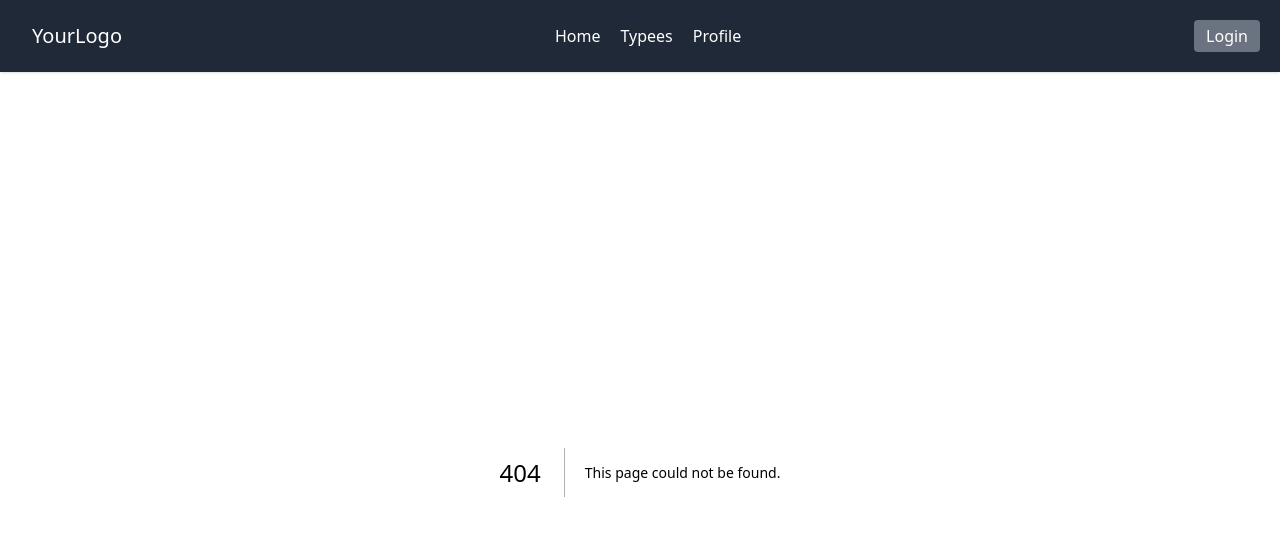
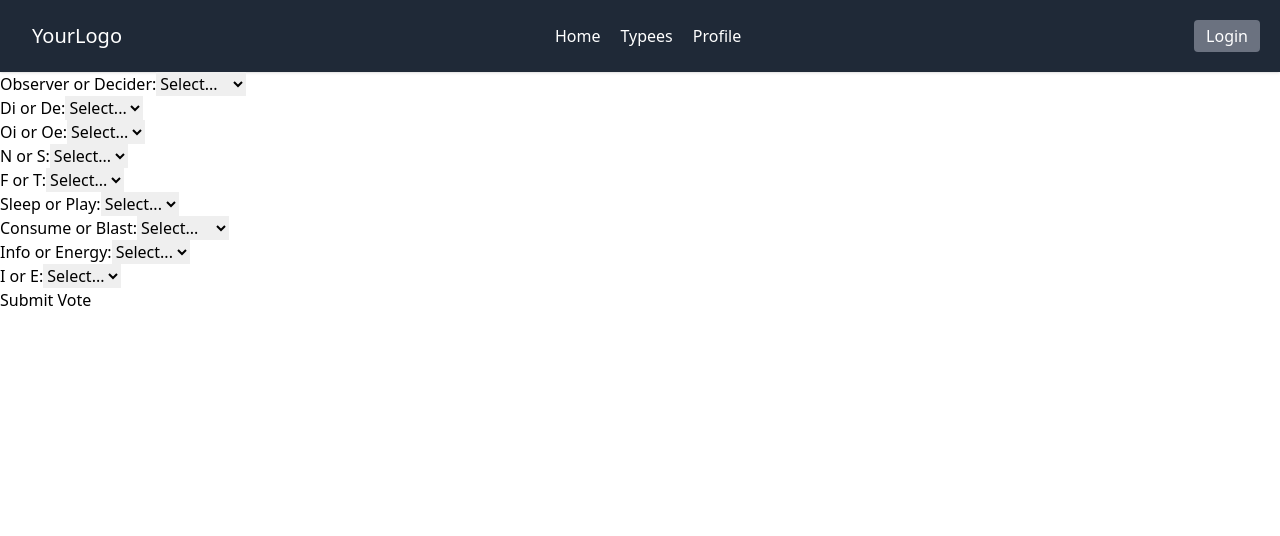
Before and after one commit to augustbonds/opsdb.lol, a Next.js app: page /typees/1/vote in a window 1280 px wide. Before the commit this address had no page. Shown: the top 536 px of the page. Built offline with nearby package versions, Linux system fonts and the light colour scheme.

Commit message:
Improve add typee form and add (broken) vote form

```diff
--- /dev/null
+++ b/app/api/typees/vote/route.ts
@@ -0,0 +1,44 @@
+import { ConsumeOrBlast, DiOrDe, FOrT, IOrE, InfoOrEnergy, NOrS, ObserverOrDecider, OiOrOe, PrismaClient, SleepOrPlay } from '@prisma/client';
+
+const prisma = new PrismaClient();
+
+interface VoteRequest {
+    typeeId: string;
+    observerOrDecider: string;
+    diOrDe: string;
+    oiOrOe: string;
+    nOrS: string;
+    fOrT: string;
+    sleepOrPlay: string;
+    consumeOrBlast: string;
+    infoOrEnergy: string;
+    iOrE: string;
+}
+
+export const POST = async function handler(req: Request, res: Response) {
+    const {
+        typeeId, observerOrDecider, diOrDe, oiOrOe, nOrS, fOrT,
+        sleepOrPlay, consumeOrBlast, infoOrEnergy, iOrE
+    } = await req.json() as VoteRequest;
+
+    try {
+        const vote = await prisma.vote.create({
+            data: {
+                typeeId,
+                observerOrDecider: observerOrDecider as ObserverOrDecider,
+                diOrDe: diOrDe as DiOrDe,
+                oiOrOe: oiOrOe as OiOrOe,
+                nOrS: nOrS as NOrS,
+                fOrT: fOrT as FOrT,
+                sleepOrPlay: sleepOrPlay as SleepOrPlay,
+                consumeOrBlast: consumeOrBlast as ConsumeOrBlast,
+                infoOrEnergy: infoOrEnergy as InfoOrEnergy,
+                iOrE: iOrE as IOrE,
+            },
+        });
+
+        return Response.json(vote);
+    } catch (error) {
+        return Response.json({ message: "There was a problem submitting your vote." }, { status: 400 });
+    }
+}
--- /dev/null
+++ b/app/components/TypeDirectory.tsx
@@ -0,0 +1,64 @@
+import Link from "next/link";
+import { useEffect, useState } from "react";
+import { Typee } from "../types/types";
+
+// If debounce is used elsewhere, consider moving it to a utilities file.
+function debounce(func: Function, wait: number) {
+  let timeout: NodeJS.Timeout;
+  return function executedFunction(...args: any) {
+    const later = () => {
+      clearTimeout(timeout);
+      func(...args);
+    };
+
+    clearTimeout(timeout);
+    timeout = setTimeout(later, wait);
+  };
+}
+
+export const TypeDirectory = () => {
+  const [typees, setTypees] = useState<Typee[]>([]);
+  const [searchQuery, setSearchQuery] = useState("");
+
+  useEffect(() => {
+    const fetchTypees = debounce((query: string) => {
+      fetch(`/api/typees?query=${query}`)
+        .then((response) => response.json())
+        .then((data: Typee[]) => setTypees(data));
+    }, 500); // Debounce delay in milliseconds
+
+    fetchTypees(searchQuery);
+  }, [searchQuery]);
+
+  return (
+    <div>
+      <h1>Typee Directory</h1>
+      <input
+        type="text"
+        placeholder="Search by name..."
+        value={searchQuery}
+        onChange={(e) => setSearchQuery(e.target.value)}
+      />
+      <table>
+        <thead>
+          <tr>
+            <th>Name</th>
+            <th>Added By</th>
+          </tr>
+        </thead>
+        <tbody>
+          {typees.map((typee) => (
+            <tr key={typee.id}>
+              <td>
+                <Link href={`/typees/${typee.id}`}>{typee.name}</Link>
+              </td>
+              <td>
+                {typee.createdBy.name}
+              </td>
+            </tr>
+          ))}
+        </tbody>
+      </table>
+    </div>
+  );
+};
--- a/app/components/addTypeeForm.tsx
+++ b/app/components/addTypeeForm.tsx
@@ -1,4 +1,4 @@
-"use client"
+"use client";
 import { useUser } from "@auth0/nextjs-auth0/client";
 import React, { useState, FormEvent } from "react";
 
@@ -36,15 +36,37 @@ const AddTypeeForm: React.FC = () => {
 
   return (
     <form onSubmit={handleSubmit}>
-      <label htmlFor="name">Typee Name:</label>
-      <input
-        type="text"
-        id="name"
-        value={name}
-        onChange={(e) => setName(e.target.value)}
-        required
-      />
-      <button type="submit">Add Typee</button>
+      <div className="md:flex md:items-center mb-6">
+        <div className="md:w-1/3">
+          <label
+            htmlFor="name"
+            className="block text-gray-500 font-bold md:text-right mb-1 md:mb-0 pr-4"
+          >
+            Typee Name
+          </label>
+        </div>
+        <div className="md:w-1/3">
+          <input
+            className="bg-gray-200 appearance-none border-2 border-gray-200 rounded w-full py-2 px-4 text-gray-700 leading-tight focus:outline-none focus:bg-white focus:border-purple-500"
+            id="name"
+            type="text"
+            placeholder="Who do you want to add?"
+            onChange={(e) => setName(e.target.value)}
+            required
+          ></input>
+        </div>
+      </div>
+      <div className="md:flex md:items-center">
+        <div className="md:w-1/3"></div>
+        <div className="md:w-2/3">
+          <button
+            className="shadow bg-purple-500 hover:bg-purple-400 focus:shadow-outline focus:outline-none text-white font-bold py-2 px-4 rounded"
+            type="submit"
+          >
+            Add Typee
+          </button>
+        </div>
+      </div>
     </form>
   );
 };
--- a/app/page.tsx
+++ b/app/page.tsx
@@ -2,6 +2,7 @@
 import Link from "next/link";
 import { useEffect, useState } from "react";
 import { Typee } from "./types/types";
+import { TypeDirectory } from "./components/TypeDirectory";
 
 export default function Home() {
   const [typees, setTypees] = useState<Typee[]>([]);
@@ -20,35 +21,7 @@ export default function Home() {
 
   return (
     <main>
-      <div>
-        <h1>Typee Directory</h1>
-        <input
-          type="text"
-          placeholder="Search by name..."
-          value={searchQuery}
-          onChange={(e) => setSearchQuery(e.target.value)}
-        />
-        <table>
-          <thead>
-            <tr>
-              <th>Name</th>
-              <th>Added By</th>
-            </tr>
-          </thead>
-          <tbody>
-            {typees.map((typee) => (
-              <tr key={typee.id}>
-                <td>
-                  <Link href={`/typees/${typee.id}`}>{typee.name}</Link>
-                </td>
-                <td>
-                  {typee.createdBy.name}
-                </td>
-              </tr>
-            ))}
-          </tbody>
-        </table>
-      </div>
+      <TypeDirectory></TypeDirectory>
     </main>
   );
 }
--- a/app/typees/[typeeId]/page.tsx
+++ b/app/typees/[typeeId]/page.tsx
@@ -1,10 +1,12 @@
+import Link from "next/link";
+
 export default function TypeePage({ params }: { params: { typeeId: string }}) {
-
   return (
     <div>
       <h1>Typee Details</h1>
       {/* Fetch and display the details of the typee using typeeId */}
       <p>Typee ID: {params.typeeId}</p>
+      <Link href={`/typees/${params.typeeId}/vote`}>Vote here!</Link>
     </div>
   );
 }
--- /dev/null
+++ b/app/typees/[typeeId]/vote/page.tsx
@@ -0,0 +1,159 @@
+// pages/typee/[typeeId]/vote.js or vote.tsx for TypeScript
+"use client";
+import React, { useState } from "react";
+
+const VoteForm = ({ params }: { params: { typeeId: string } }) => {
+  const typeeId = params.typeeId;
+  const [voteData, setVoteData] = useState({
+    observerOrDecider: "",
+    diOrDe: "",
+    oiOrOe: "",
+    nOrS: "",
+    fOrT: "",
+    sleepOrPlay: "",
+    consumeOrBlast: "",
+    infoOrEnergy: "",
+    iOrE: "",
+  });
+
+  const handleSubmit = async (e: React.FormEvent<HTMLFormElement>) => {
+    e.preventDefault();
+    const response = await fetch(`/api/typees/${typeeId}/vote`, {
+      method: "POST",
+      headers: {
+        "Content-Type": "application/json",
+      },
+      body: JSON.stringify({ ...voteData, typeeId }),
+    });
+
+    if (response.ok) {
+      console.log("Vote submitted successfully!");
+      // Redirect or show a success message
+    } else {
+      console.error("There was an error submitting the vote.");
+      // Handle errors or show an error message
+    }
+  };
+
+  const handleChange = (e: React.ChangeEvent<HTMLSelectElement>) => {
+    setVoteData({
+      ...voteData,
+      [e.target.name]: e.target.value,
+    });
+  };
+
+  // Form with inputs for each voting criteria
+  return (
+    <form onSubmit={handleSubmit}>
+      {/* ObserverOrDecider */}
+      <div>
+        <label htmlFor="observerOrDecider">Observer or Decider:</label>
+        <select
+          name="observerOrDecider"
+          onChange={handleChange}
+          value={voteData.observerOrDecider}
+        >
+          <option value="">Select...</option>
+          <option value="Observer">Observer</option>
+          <option value="Decider">Decider</option>
+        </select>
+      </div>
+
+      {/* DiOrDe */}
+      <div>
+        <label htmlFor="diOrDe">Di or De:</label>
+        <select name="diOrDe" onChange={handleChange} value={voteData.diOrDe}>
+          <option value="">Select...</option>
+          <option value="Di">Di</option>
+          <option value="De">De</option>
+        </select>
+      </div>
+
+      {/* OiOrOe */}
+      <div>
+        <label htmlFor="oiOrOe">Oi or Oe:</label>
+        <select name="oiOrOe" onChange={handleChange} value={voteData.oiOrOe}>
+          <option value="">Select...</option>
+          <option value="Oi">Oi</option>
+          <option value="Oe">Oe</option>
+        </select>
+      </div>
+
+      {/* NOrS */}
+      <div>
+        <label htmlFor="nOrS">N or S:</label>
+        <select name="nOrS" onChange={handleChange} value={voteData.nOrS}>
+          <option value="">Select...</option>
+          <option value="N">N</option>
+          <option value="S">S</option>
+        </select>
+      </div>
+
+      {/* FOrT */}
+      <div>
+        <label htmlFor="fOrT">F or T:</label>
+        <select name="fOrT" onChange={handleChange} value={voteData.fOrT}>
+          <option value="">Select...</option>
+          <option value="F">F</option>
+          <option value="T">T</option>
+        </select>
+      </div>
+
+      {/* SleepOrPlay */}
+      <div>
+        <label htmlFor="sleepOrPlay">Sleep or Play:</label>
+        <select
+          name="sleepOrPlay"
+          onChange={handleChange}
+          value={voteData.sleepOrPlay}
+        >
+          <option value="">Select...</option>
+          <option value="Sleep">Sleep</option>
+          <option value="Play">Play</option>
+        </select>
+      </div>
+
+      {/* ConsumeOrBlast */}
+      <div>
+        <label htmlFor="consumeOrBlast">Consume or Blast:</label>
+        <select
+          name="consumeOrBlast"
+          onChange={handleChange}
+          value={voteData.consumeOrBlast}
+        >
+          <option value="">Select...</option>
+          <option value="Consume">Consume</option>
+          <option value="Blast">Blast</option>
+        </select>
+      </div>
+
+      {/* InfoOrEnergy */}
+      <div>
+        <label htmlFor="infoOrEnergy">Info or Energy:</label>
+        <select
+          name="infoOrEnergy"
+          onChange={handleChange}
+          value={voteData.infoOrEnergy}
+        >
+          <option value="">Select...</option>
+          <option value="Info">Info</option>
+          <option value="Energy">Energy</option>
+        </select>
+      </div>
+
+      {/* IOrE */}
+      <div>
+        <label htmlFor="iOrE">I or E:</label>
+        <select name="iOrE" onChange={handleChange} value={voteData.iOrE}>
+          <option value="">Select...</option>
+          <option value="I">I</option>
+          <option value="E">E</option>
+        </select>
+      </div>
+
+      <button type="submit">Submit Vote</button>
+    </form>
+  );
+};
+
+export default VoteForm;
--- a/app/typees/page.tsx
+++ b/app/typees/page.tsx
@@ -1,6 +1,7 @@
 "use client"
 import { useEffect, useState } from "react";
 import { Typee } from "../types/types";
+import { TypeDirectory as TypeeDirectory } from "../components/TypeDirectory";
 
 const TypeesPage : React.FC = () => {
   const [typees, setTypees] = useState<Typee[]>([]);
@@ -15,28 +16,9 @@ const TypeesPage : React.FC = () => {
     <div>
       <p>Press the button to create a new person to type</p>
       <a href="/typees/new">
-        <button>New</button>
+        <button className="bg-transparent hover:bg-blue-500 text-blue-700 font-semibold hover:text-white py-2 px-4 border border-blue-500 hover:border-transparent rounded">New</button>
       </a>
-      <div>
-        <h1>Typees</h1>
-        <table>
-          <thead>
-            <tr>
-              <th>ID</th>
-              <th>Name</th>
-              <th>Votes</th>
-            </tr>
-          </thead>
-          <tbody>
-            {typees.map((typee) => (
-              <tr key={typee.id}>
-                <td>{typee.id}</td>
-                <td>{typee.name}</td>
-              </tr>
-            ))}
-          </tbody>
-        </table>
-      </div>
+      <TypeeDirectory></TypeeDirectory>
     </div>
   );
 };
```
